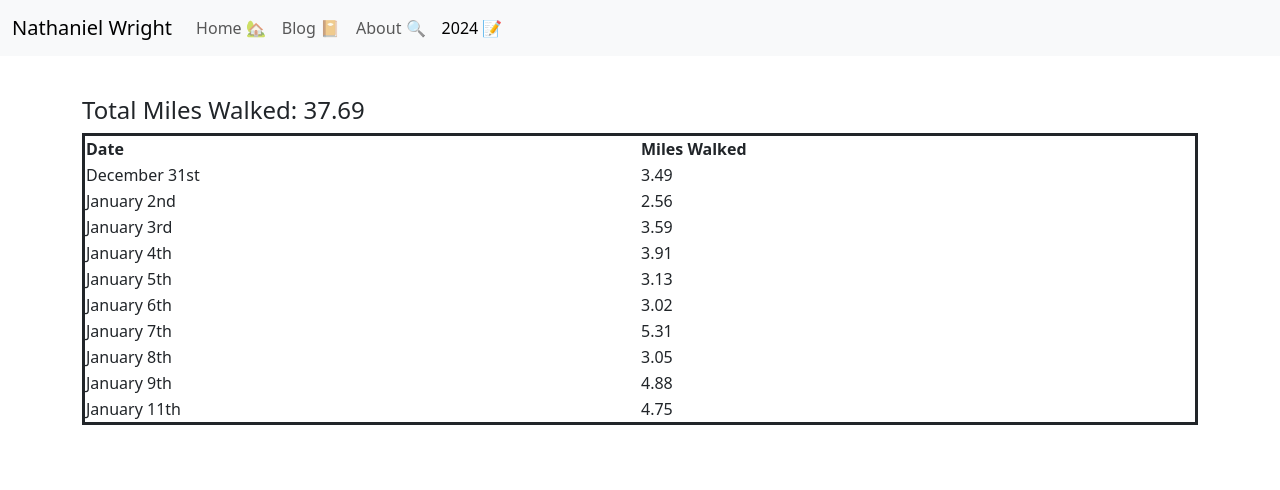
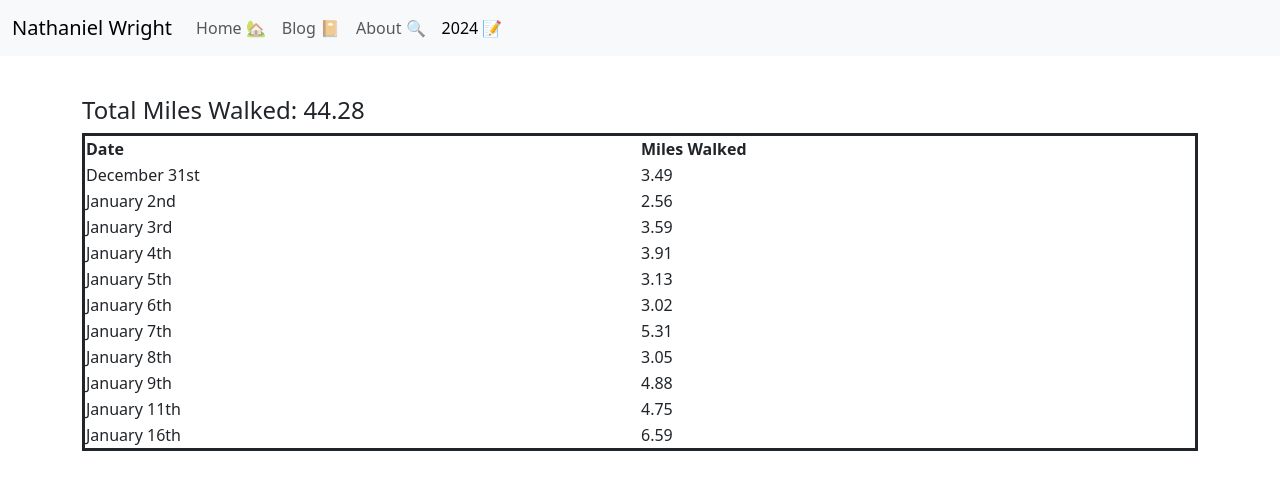
Before and after one commit to N8-Wright/nathanieljwright.github.io, a Jekyll site: the page built from 2024.html, in a window 1280 px wide. Shown: the top 490 px of the page. Built offline with Jekyll 4.4.1, drawn with Linux system fonts in a browser that asks for light colours.

Commit message:
Added Jan 16th

```diff
--- a/2024.html
+++ b/2024.html
@@ -47,6 +47,10 @@ title: 2024 Goals
       <td><time datetime="2024-01-11">January 11th</time></td>
       <td>4.75</td>
     </tr>
+    <tr>
+      <td><time datetime="2024-01-16">January 16th</time></td>
+      <td>6.59</td>
+    </tr>
 </table>
 
 <script>
```
